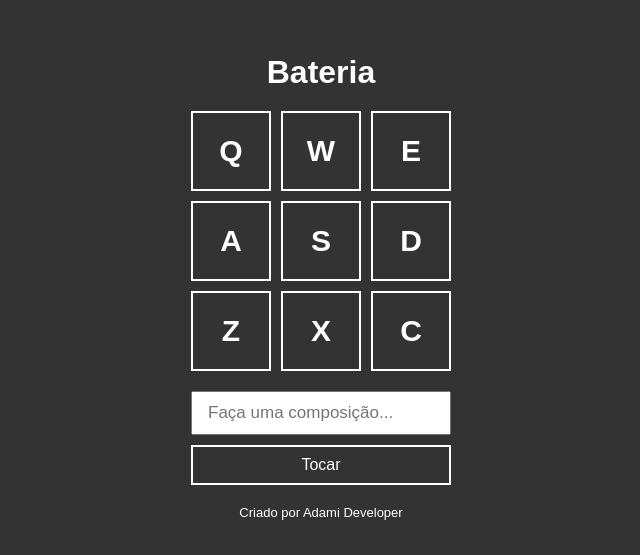
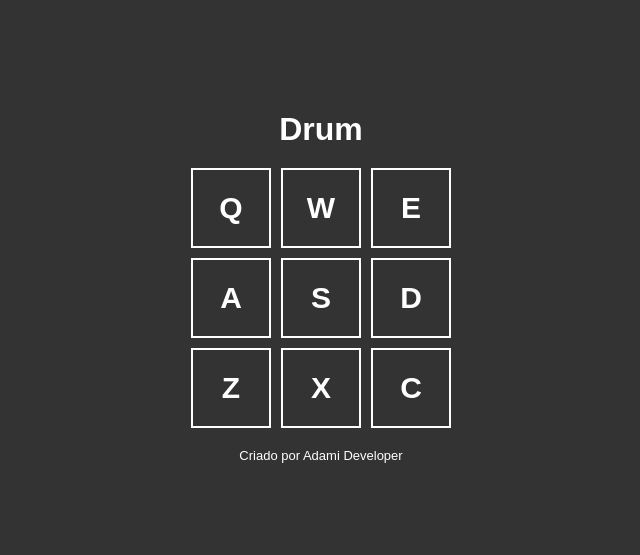
Before and after one commit to Luiz-Fernando-sys/Play-Drum, a plain HTML site: page index.html in a window 1280 px wide. Shown: the part 113-668 px from the top of the page, without its empty margins (319-959 px from the left). Drawn offline with Linux system fonts and the light colour scheme.

Commit message:
edit visual informations and remove composer camp

```diff
--- a/index.html
+++ b/index.html
@@ -4,11 +4,11 @@
     <meta charset="UTF-8">
     <meta http-equiv="X-UA-Compatible" content="IE=edge">
     <meta name="viewport" content="width=device-width, initial-scale=1.0">
-    <title>Bateria</title>
+    <title>Play Drum</title>
     <link rel="stylesheet" href="style.css" />
 </head>
 <body>
-    <h1>Bateria</h1>
+    <h1>Drum</h1>
 
     <!--Colocando as teclas a serem clicadas-->
     <div class="keys">
@@ -23,10 +23,6 @@
         <div data-key="keyz" class="key">Z</div>
         <div data-key="keyx" class="key">X</div>
         <div data-key="keyc" class="key">C</div>
-    </div>
-    <div class="composer">
-        <input type="text" id="input" placeholder="Faça uma composição..." />
-        <button>Tocar</button>
     </div>
 
     <footer>Criado por Adami Developer</footer>
```
